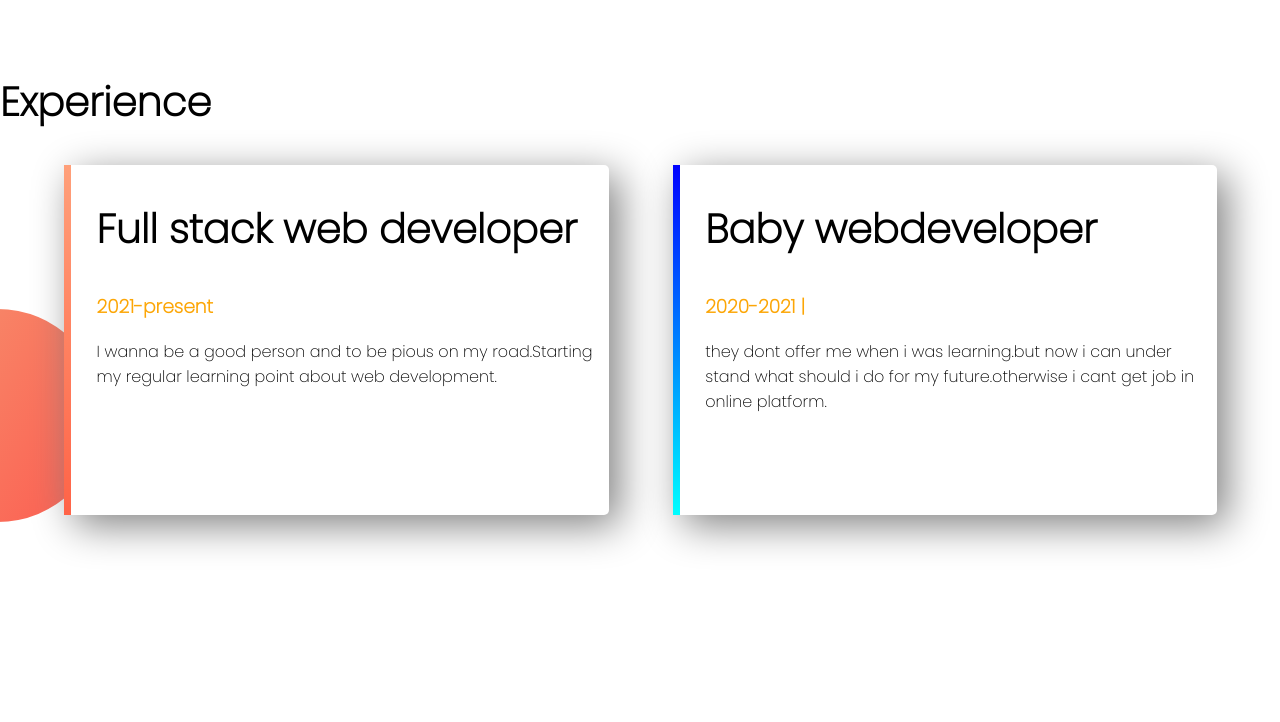
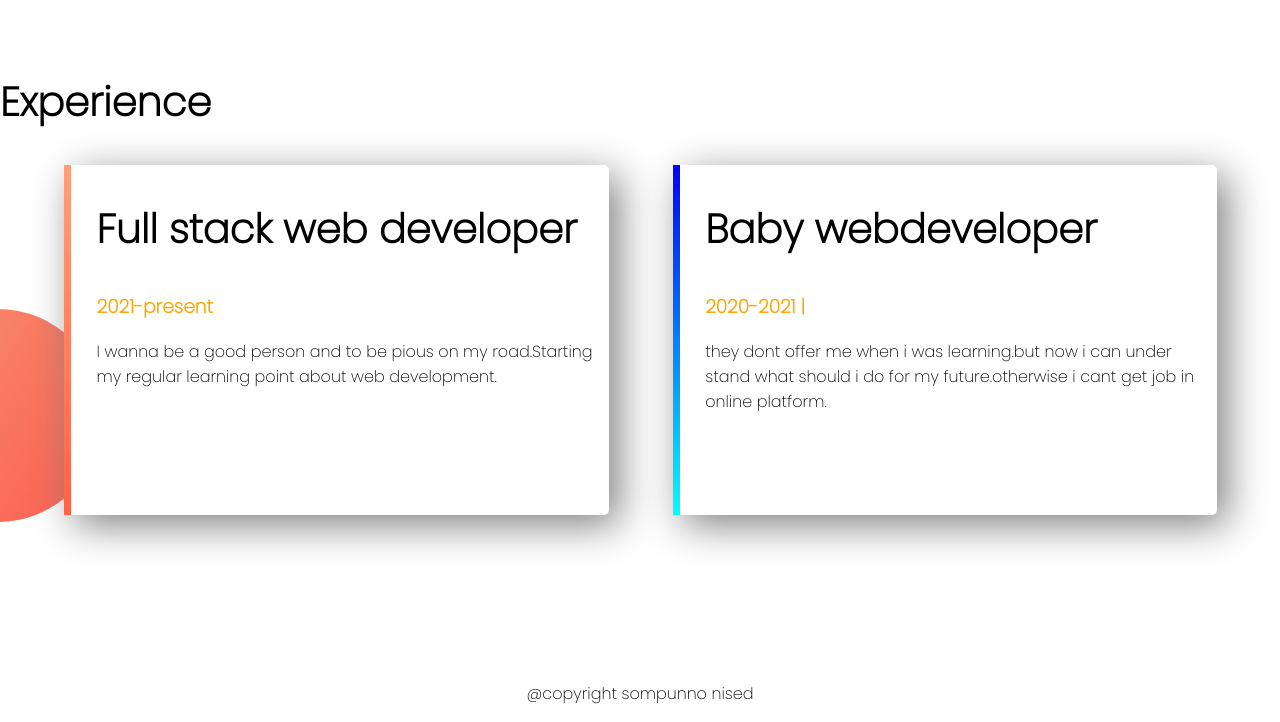
Before and after one commit to mahbubhossain7/net-portfolio, a plain HTML site: page index.html in a window 1280 px wide. Shown: the part 961-1683 px from the top of the page. Before the commit the page ends 1626 px from the top, so only its background shows below. Drawn offline with Linux system fonts and the light colour scheme.

Commit message:
weldone mr mahbub

```diff
--- a/index.html
+++ b/index.html
@@ -54,5 +54,6 @@
 
     </div>
  </section>
+ <footer><p>@copyright sompunno nised</p></footer>
 </body>
 </html>
--- a/style.css
+++ b/style.css
@@ -67,3 +67,6 @@ h2{
   #bame-rakhi{
       text-align: left;
   }
+  footer{
+      text-align: center;
+  }
```
